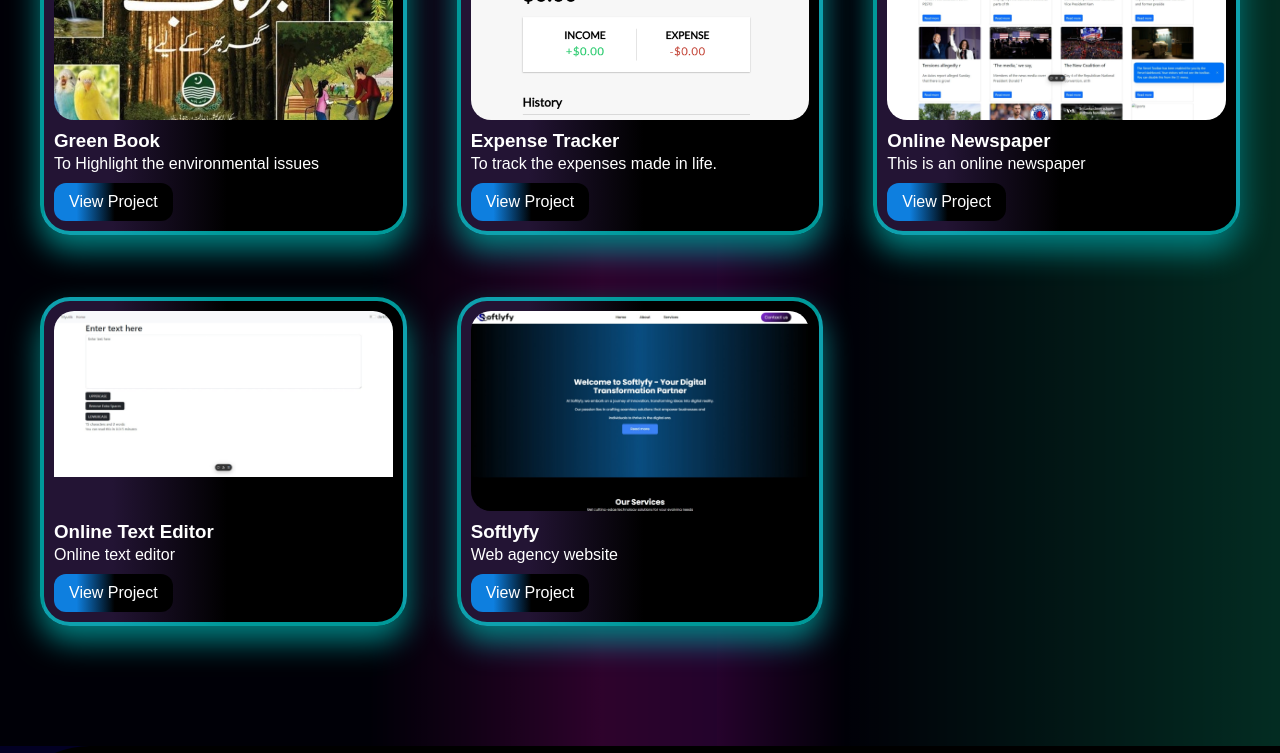
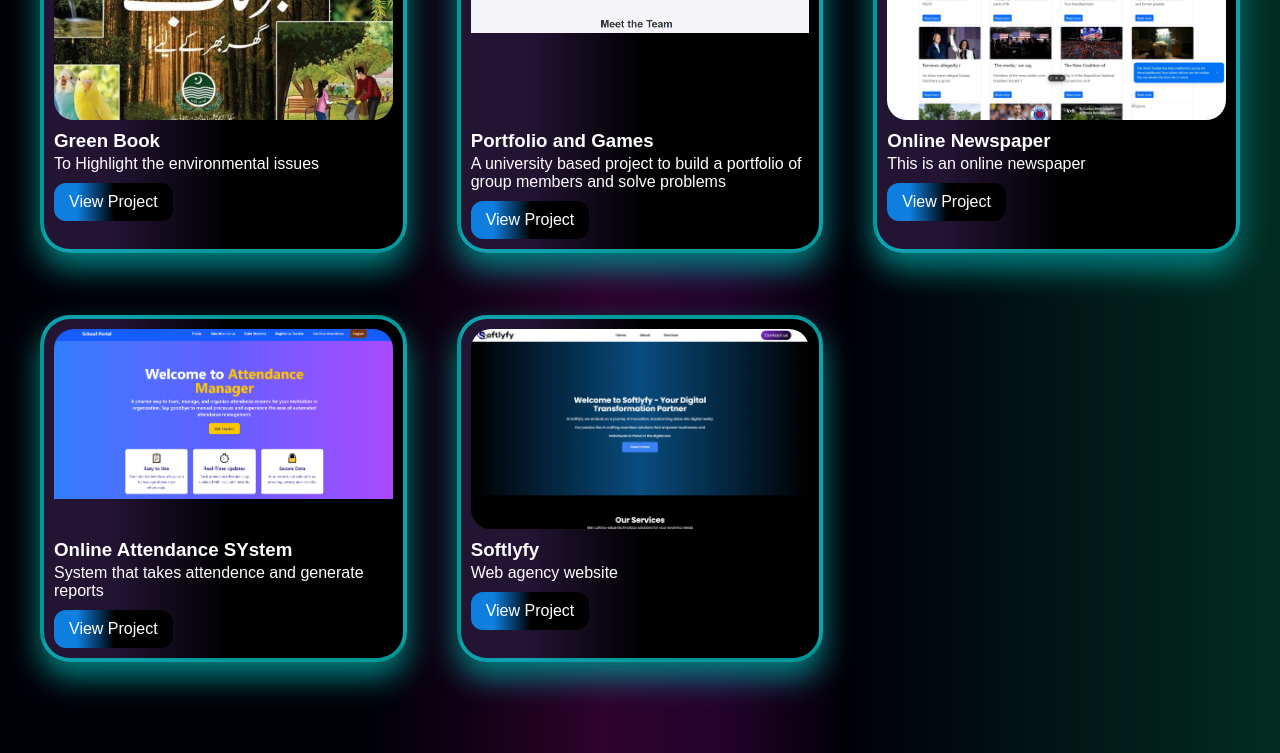
Before and after one commit to AshalAnsari/portfolio, a Next.js app: page / in a window 1280 px wide. Shown: the part 2697-3450 px from the top of the page. Built offline with nearby package versions, Linux system fonts and the light colour scheme; a web font is replaced by a local one.

Commit message:
first commit

```diff
--- a/src/app/components/Projects.js
+++ b/src/app/components/Projects.js
@@ -1,8 +1,8 @@
 import React from 'react';
 import profilePic from '../alijannnn.PNG'; // Update with your image path
-import pic2 from '../zeta.PNG';
+import pic22 from '../pic22.PNG';
 import proj3 from '../proj3.jpeg';
-import proj4 from '../proj4.jpeg';
+import proj4 from '../picsh.PNG';
 import proj5 from '../softlyfy.jpeg';
 import Image from 'next/image';
 
@@ -14,10 +14,10 @@ const projectData = [
     link: 'https://greenbook-zeta.vercel.app/', // Replace with your project link
   },
   {
-    title: 'Expense Tracker',
-    description: 'To track the expenses made in life.',
-    imageUrl: pic2, // Replace with your project image URL
-    link: 'https://notesapp-7bqq.vercel.app/', // Replace with your project link
+    title: 'Portfolio and Games',
+    description: 'A university based project to build a portfolio of group members and solve problems',
+    imageUrl: pic22, // Replace with your project image URL
+    link: 'https://teamx-eight.vercel.app/', // Replace with your project link
   },
   {
     title: 'Online Newspaper',
@@ -26,10 +26,10 @@ const projectData = [
     link: 'https://newspaperonline.vercel.app/', // Replace with your project link
   },
   {
-    title: 'Online Text Editor',
-    description: 'Online text editor',
+    title: 'Online Attendance SYstem',
+    description: 'System that takes attendence and generate reports',
     imageUrl: proj4, // Replace with your project image URL
-    link: 'https://utils-b55s4p0ar-ali-jameels-projects.vercel.app/', // Replace with your project link
+    link: 'https://as-efrontend.vercel.app/', // Replace with your project link
   },
   {
     title: 'Softlyfy',
```
Also changed, not shown: src/app/pic22.PNG (added), src/app/picsh.PNG (added).
